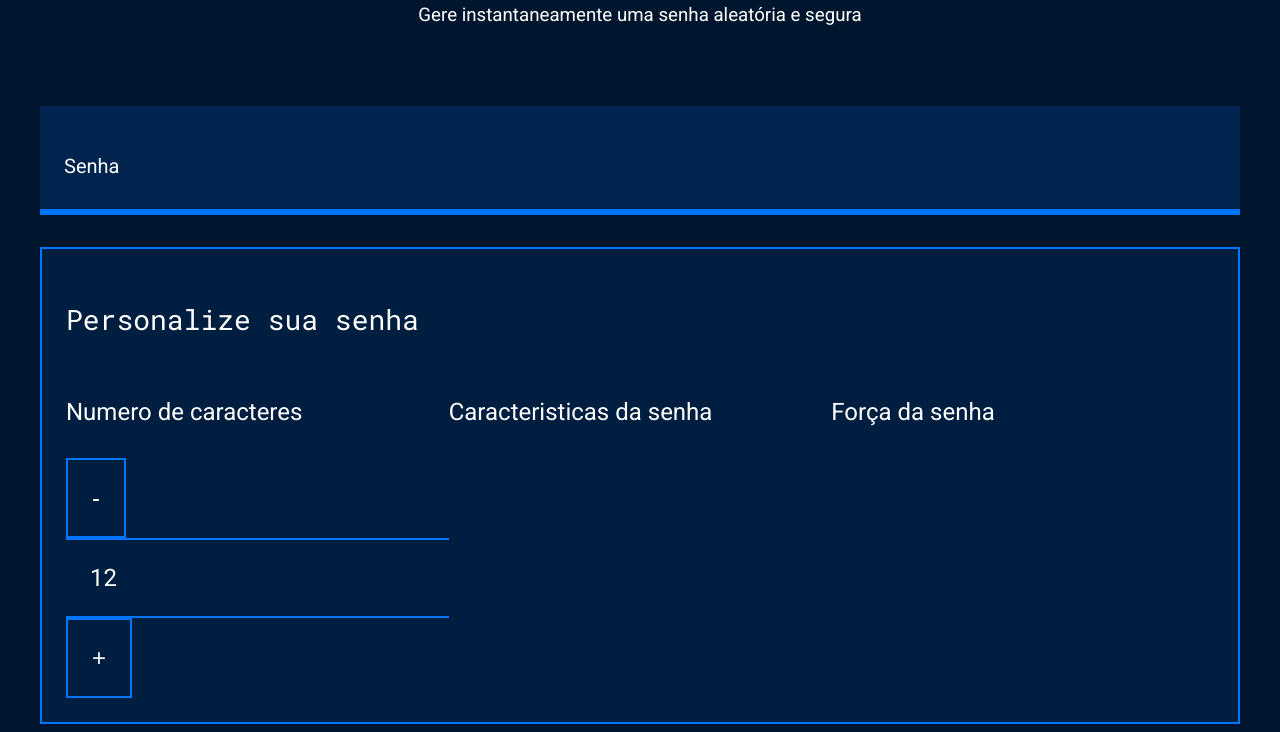
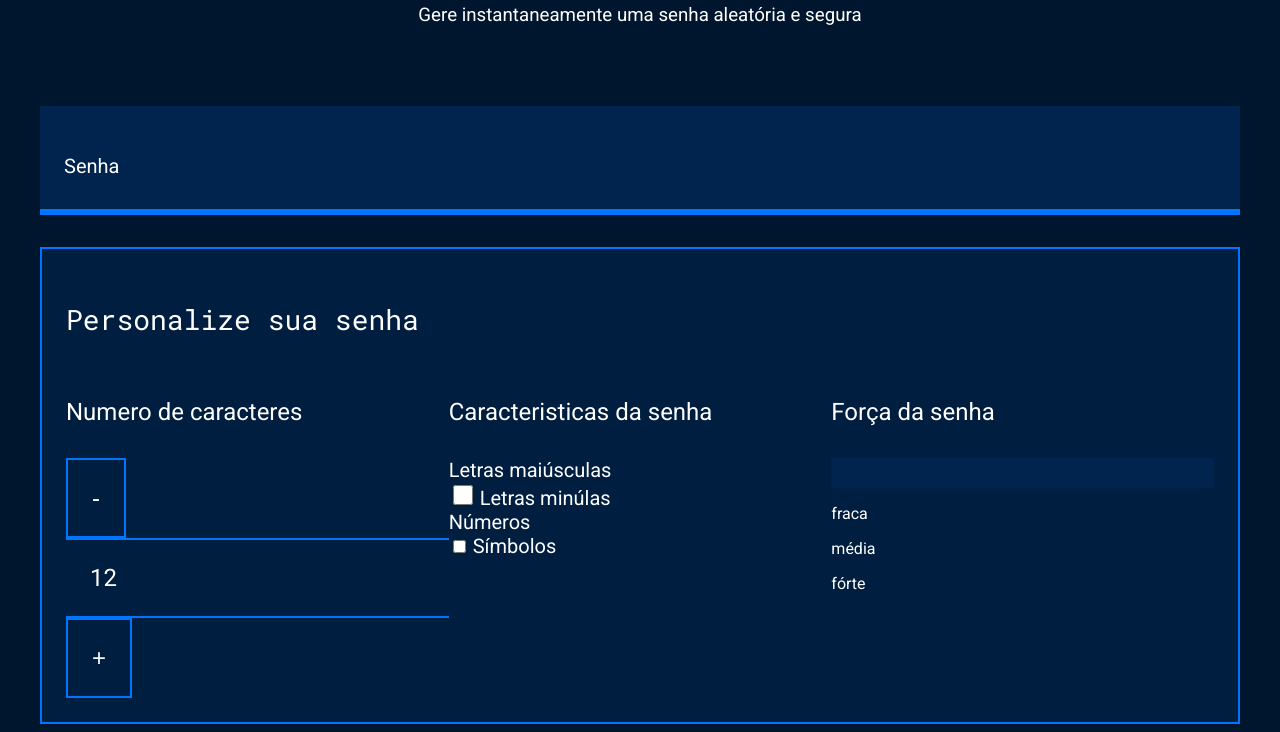
Before and after one commit to Gusta456789cvbndfg/gerador-de-senha, a plain HTML site: page index.html in a window 1280 px wide. Shown: the part 214-946 px from the top of the page. Drawn offline with Linux system fonts and the light colour scheme.

Commit message:
parametros criados

```diff
--- a/index.html
+++ b/index.html
@@ -32,12 +32,35 @@
     </div>
     <div class="parametro-senha">
 <h4 class="parametro-senha__titulo">Caracteristicas da senha</h4>
+<div class="parametro-senha-checkbox">
+    <imput name="maiusculo" type="checkbox" checked>
+        <label for="maiusculo">Letras maiúsculas</label>
+</div>
+<div class="parametro-senha-checkbox">
+    <input name="minusculo" type="checkbox" class="checkbox">
+    <label for="minusculo">Letras minúlas</label>
+</div>
+<div class="parametro-senha-checkbox">
+    <imput name="numero" type="checkbox">
+        <label for="numero">Números</label>
+    </div>
+        <div class="parametro-senha-checkbox">
+            <input name="simbolo" type="checkbox">
+            <label for="simbolo">Símbolos</label>
+        </div>
     </div>
     <div class="parametro-senha">
         <h4 class="parametro-senha__titulo">Força da senha</h4>
+        <div class="barra"></div>
+        <div class="Forca forte"></div>
+        <div class="parametro-senha__textos">
+            <p>fraca</p>
+            <p>média</p>
+            <p>fórte</p>
+            </div>
     </div>
     </div>
-    </div>
+</div>
 </section>
 </body>
 </html>
--- a/style.css
+++ b/style.css
@@ -105,7 +105,7 @@ body{
     border-top: 2px solid var(--borda);
     border-bottom: 2px solid var(--borda);
     margin: 0;
-    font-size: 24px;
+    font-size: 24px;<
 }
 
 label{
```
